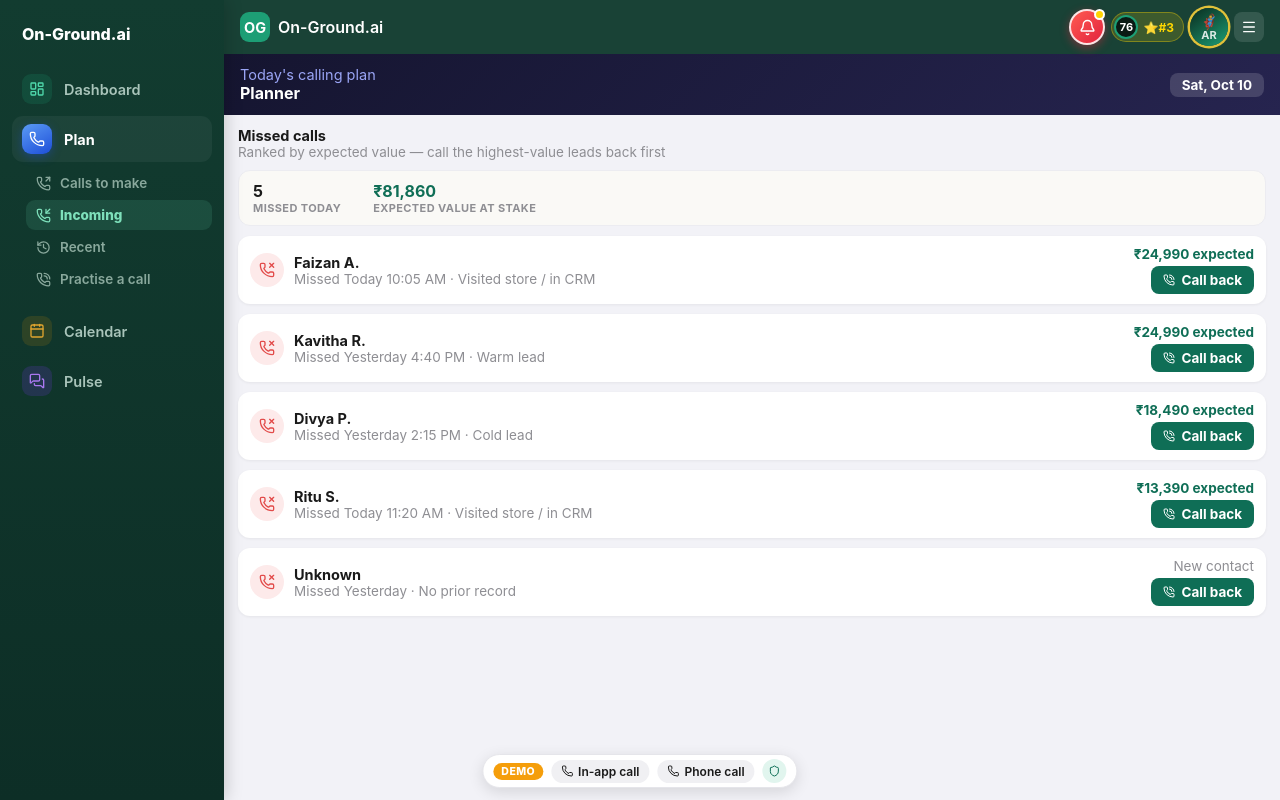
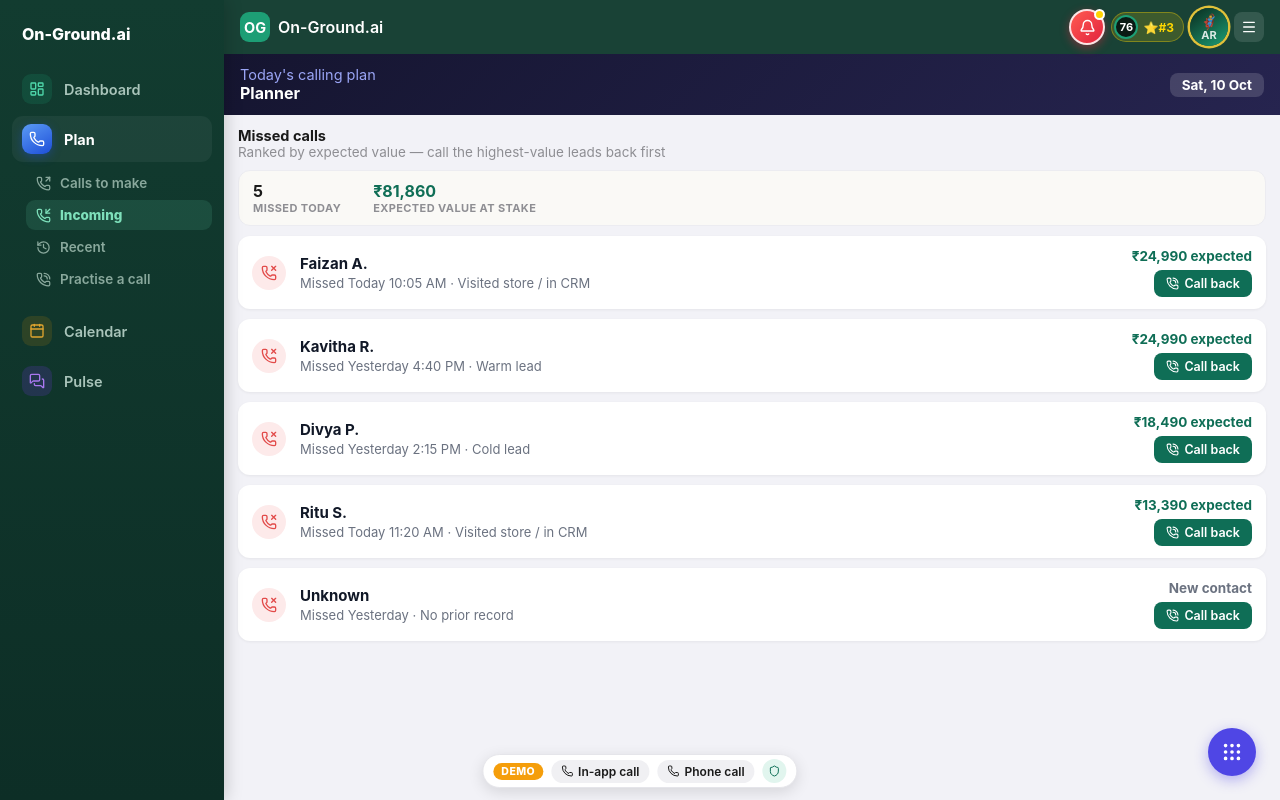
Before and after one commit to shsi1309-gif/Call_center_app, a React (Vite) app: page /plan/incoming in a window 1280 px wide. Built offline with nearby package versions, Linux system fonts and the light colour scheme.

Commit message:
Route On Queue chip and In Queue KPI card to incoming missed calls planner

```diff
--- a/src/features/dashboard/DashboardPage.jsx
+++ b/src/features/dashboard/DashboardPage.jsx
@@ -41,23 +41,41 @@ export function DashboardPage() {
             <div className="dash-hero__store">The Sleep Company · Call Centre</div>
           </div>
           <div className="dash-hero__right">
-            <span className="chip chip--queue">
+            <Link to="/plan/incoming" className="chip chip--queue" style={{ textDecoration: 'none', cursor: 'pointer' }}>
               <i />
               On Queue
-            </span>
+            </Link>
             <button className="chip chip--range" onClick={() => setDateRangeOpen(true)}>
               <CalendarDays size={13} /> {dateRange} <ChevronDown size={13} />
             </button>
           </div>
         </div>
         <div className="kpis">
-          {KPIS.map((k) => (
-            <div className="kpi" key={k.id}>
-              <div className="kpi__value">{k.value}</div>
-              <div className="kpi__label">{k.label}</div>
-              <span className={`kpi__delta kpi__delta--${k.tone}`}>{k.delta}</span>
-            </div>
-          ))}
+          {KPIS.map((k) => {
+            const isQueue = k.id === 'queue'
+            const content = (
+              <>
+                <div className="kpi__value">{k.value}</div>
+                <div className="kpi__label">{k.label}</div>
+                <span className={`kpi__delta kpi__delta--${k.tone}`}>{k.delta}</span>
+              </>
+            )
+            return isQueue ? (
+              <Link
+                to="/plan/incoming"
+                className="kpi"
+                key={k.id}
+                style={{ textDecoration: 'none', cursor: 'pointer' }}
+                title="View queue in Planner"
+              >
+                {content}
+              </Link>
+            ) : (
+              <div className="kpi" key={k.id}>
+                {content}
+              </div>
+            )
+          })}
         </div>
       </section>
 
--- a/src/features/plan/Incoming.jsx
+++ b/src/features/plan/Incoming.jsx
@@ -1,18 +1,22 @@
 import { useState } from 'react'
-import { PhoneMissed, PhoneCall } from 'lucide-react'
+import { Grip, PhoneCall, PhoneMissed } from 'lucide-react'
 import { MISSED_CALLS } from '../../data/plan'
 import { useCall } from '../../context/CallContext'
+import { PhoneCallConsentModal } from '../../components/layout/PhoneCallConsentModal'
 import { formatRupees } from '../../utils/format'
 
 export function Incoming() {
   const [calledBack, setCalledBack] = useState(new Set())
+  const [consentContact, setConsentContact] = useState(null)
   const { startCall } = useCall()
   const total = MISSED_CALLS.reduce((sum, c) => sum + (c.expectedValue ?? 0), 0)
 
   return (
-    <section className="plan-section">
+    <section className="plan-section" style={{ position: 'relative' }}>
       <h2 className="plan-section__title">Missed calls</h2>
       <p className="plan-section__sub">Ranked by expected value — call the highest-value leads back first</p>
+
+      {/* Missed Calls Summary */}
       <div className="missed-summary">
         <div>
           <b>{MISSED_CALLS.length}</b>
@@ -23,23 +27,31 @@ export function Incoming() {
           <small>EXPECTED VALUE AT STAKE</small>
         </div>
       </div>
+
+      {/* Missed Calls List */}
       <ul className="plan-list">
         {MISSED_CALLS.map((c) => {
           const done = calledBack.has(c.id)
 
           return (
-            <li key={c.id} className="plan-card plan-row plan-row--static">
+            <li key={c.id} className="plan-card plan-row plan-row--static" style={{ padding: '12px 14px' }}>
               <span className="missed-icon">
                 <PhoneMissed size={16} />
               </span>
-              <span className="plan-row__text">
-                <strong>{c.name}</strong>
-                <span>
+              <span className="plan-row__text" style={{ paddingLeft: '4px' }}>
+                <strong style={{ fontSize: '15px', color: '#111827' }}>{c.name}</strong>
+                <span style={{ fontSize: '13px', color: '#6b7280', marginTop: '2px' }}>
                   {c.when} · {c.context}
                 </span>
               </span>
-              <span className="missed-action">
-                <span className={c.expectedValue ? 'missed-action__value' : 'missed-action__new'}>
+              <span className="missed-action" style={{ display: 'flex', flexDirection: 'column', alignItems: 'flex-end', gap: '6px' }}>
+                <span
+                  style={{
+                    fontWeight: 700,
+                    fontSize: '13.5px',
+                    color: c.expectedValue ? '#0f6e56' : '#6b7280',
+                  }}
+                >
                   {c.expectedValue ? `${formatRupees(c.expectedValue)} expected` : 'New contact'}
                 </span>
                 <button
@@ -50,14 +62,56 @@ export function Incoming() {
                     startCall({ name: c.name, initials: c.initials, detail: 'Calling back…' }, 'callback')
                   }}
                   aria-label={`${done ? 'Called back' : 'Call back'} ${c.name}`}
+                  style={{
+                    background: done ? '#94a3b8' : '#0f6e56',
+                    color: '#fff',
+                    borderRadius: '8px',
+                    padding: '6px 12px',
+                    fontSize: '12.5px',
+                    fontWeight: 600,
+                    display: 'inline-flex',
+                    alignItems: 'center',
+                    gap: '5px',
+                    border: 'none',
+                    cursor: done ? 'default' : 'pointer',
+                  }}
                 >
-                  <PhoneCall size={12} /> {done ? 'Called back' : 'Call back'}
+                  <PhoneCall size={13} /> {done ? 'Called back' : 'Call back'}
                 </button>
               </span>
             </li>
           )
         })}
       </ul>
+
+      {/* Floating purple dialpad button */}
+      <button
+        onClick={() => setConsentContact({ name: 'Dialer', phone: '98450 61245' })}
+        aria-label="Open dialpad"
+        style={{
+          position: 'fixed',
+          bottom: '24px',
+          right: '24px',
+          width: '48px',
+          height: '48px',
+          borderRadius: '50%',
+          background: '#4f46e5',
+          color: '#fff',
+          border: 'none',
+          boxShadow: '0 4px 14px rgba(79, 70, 229, 0.4)',
+          display: 'flex',
+          alignItems: 'center',
+          justifyContent: 'center',
+          cursor: 'pointer',
+          zIndex: 360,
+        }}
+      >
+        <Grip size={22} />
+      </button>
+
+      {consentContact && (
+        <PhoneCallConsentModal contact={consentContact} onClose={() => setConsentContact(null)} />
+      )}
     </section>
   )
 }
--- a/src/features/plan/PlanLayout.jsx
+++ b/src/features/plan/PlanLayout.jsx
@@ -3,7 +3,12 @@ import { Outlet } from 'react-router-dom'
 import './Plan.css'
 
 export function PlanLayout() {
-  const [today] = useState(() => new Date().toLocaleDateString('en-US', { weekday: 'short', day: 'numeric', month: 'short' }))
+  const [today] = useState(() => {
+    const d = new Date()
+    const days = ['Sun', 'Mon', 'Tue', 'Wed', 'Thu', 'Fri', 'Sat']
+    const months = ['Jan', 'Feb', 'Mar', 'Apr', 'May', 'Jun', 'Jul', 'Aug', 'Sep', 'Oct', 'Nov', 'Dec']
+    return `${days[d.getDay()]}, ${d.getDate()} ${months[d.getMonth()]}`
+  })
 
   return (
     <div>
```
